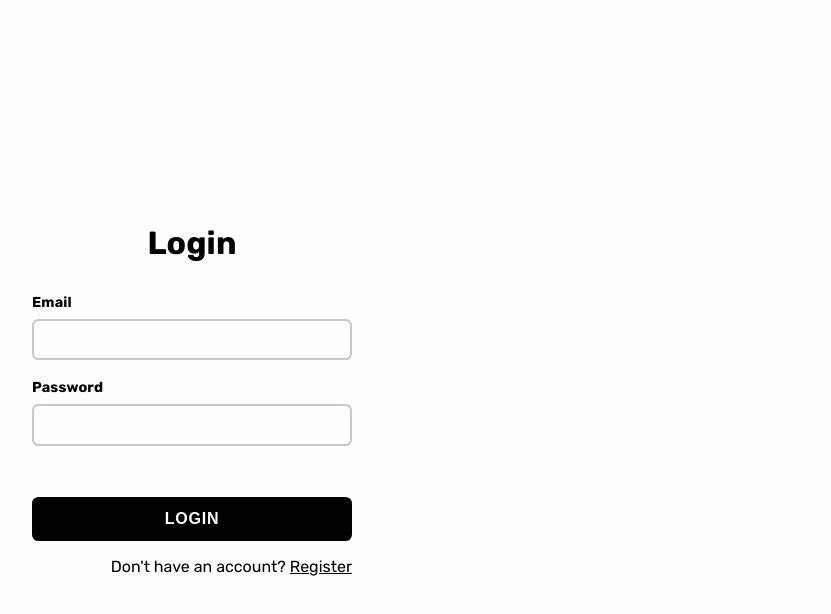
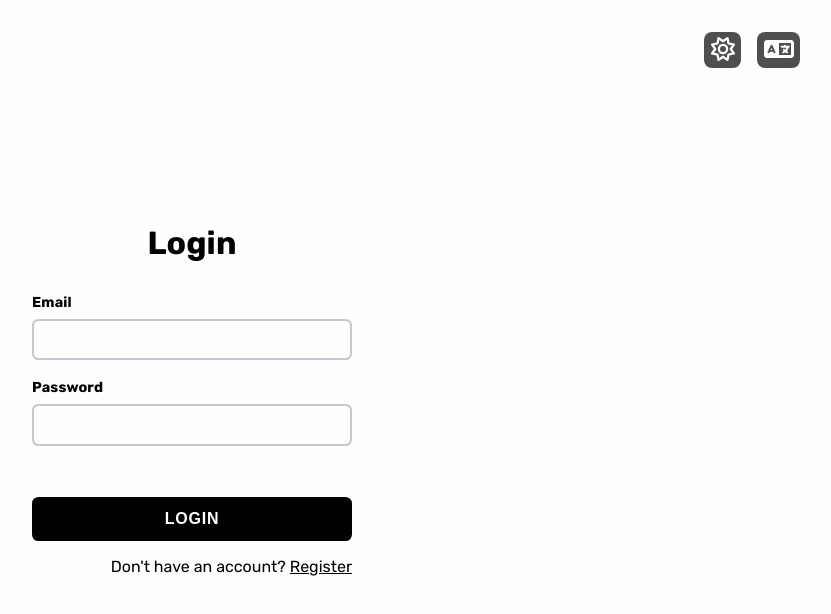
Before and after one commit to LukmanRambe/All-Note, a React (Create React App) app: page /auth/login in a window 1280 px wide. Shown: the top 614 px of the page, without its empty margins (448-1279 px from the left). Built offline with nearby package versions, Linux system fonts and the light colour scheme; no server answers.

Commit message:
feat: add dark mode and toggle language in auth page

```diff
--- /dev/null
+++ b/src/components/Layout/auth/ToggleButtons/index.jsx
@@ -0,0 +1,36 @@
+import { useContext } from 'react';
+
+import { LanguageContext } from '../../../context/LanguageContext';
+import { ThemeContext } from '../../../context/ThemeContext';
+
+import { faMoon, faSun } from '@fortawesome/free-regular-svg-icons';
+import { faLanguage } from '@fortawesome/free-solid-svg-icons';
+import { FontAwesomeIcon } from '@fortawesome/react-fontawesome';
+import { ChangeLanguage, ToggleTheme, Wrapper } from '../../../../styles/ToggleButtons.styles';
+
+const ToggleButtons = () => {
+	const { languageSets, setCurrentLanguage } = useContext(LanguageContext);
+	const { currentTheme, setCurrentTheme } = useContext(ThemeContext);
+
+	const handleToggleTheme = () => {
+		setCurrentTheme((prevState) => (prevState === 'light' ? 'dark' : 'light'));
+	};
+
+	const handleChangeLanguage = () => {
+		setCurrentLanguage((prevState) => (prevState === 'id' ? 'en' : 'id'));
+	};
+
+	return (
+		<Wrapper>
+			<ToggleTheme type='button' onClick={handleToggleTheme} title={languageSets.navbar.title.toggleTheme}>
+				{currentTheme === 'light' ? <FontAwesomeIcon icon={faSun} /> : <FontAwesomeIcon icon={faMoon} />}
+			</ToggleTheme>
+
+			<ChangeLanguage type='button' onClick={handleChangeLanguage} title={languageSets.navbar.title.changeLanguage}>
+				<FontAwesomeIcon icon={faLanguage} />
+			</ChangeLanguage>
+		</Wrapper>
+	);
+};
+
+export default ToggleButtons;
--- a/src/components/Layout/auth/index.jsx
+++ b/src/components/Layout/auth/index.jsx
@@ -1,10 +1,12 @@
 import { Outlet } from 'react-router-dom';
 import GlobalStyle from '../../../GlobalStyles';
+import ToggleButtons from './ToggleButtons';
 
 const AuthLayout = () => {
 	return (
 		<>
 			<main>
+				<ToggleButtons />
 				<Outlet />
 
 				<GlobalStyle />
--- /dev/null
+++ b/src/styles/ToggleButtons.styles.jsx
@@ -0,0 +1,50 @@
+import styled from 'styled-components';
+
+export const Wrapper = styled.article`
+	position: fixed;
+	display: flex;
+	align-items: center;
+	justify-content: end;
+	top: 2rem;
+	right: 2rem;
+	gap: 1rem;
+
+	@media only screen and (max-width: 600px) {
+		top: 1rem;
+		right: 1rem;
+	}
+`;
+
+export const ToggleTheme = styled.button`
+	cursor: pointer;
+	color: ${(props) => props.theme.colors['navbar-text']};
+	background: ${(props) => props.theme.colors['navbar-icon-background']};
+	border-radius: 0.5rem;
+	outline: none;
+	border: none;
+	padding: 0.25rem 0.4rem;
+	font-size: 1.5rem;
+
+	:hover {
+		color: ${(props) => props.theme.colors['navbar-text']};
+		background: ${(props) => props.theme.colors['navbar-icon-background-hover']};
+		transition: all ease-in-out 0.15s;
+	}
+`;
+
+export const ChangeLanguage = styled.button`
+	cursor: pointer;
+	color: ${(props) => props.theme.colors['navbar-text']};
+	background: ${(props) => props.theme.colors['navbar-icon-background']};
+	border-radius: 0.5rem;
+	outline: none;
+	border: none;
+	padding: 0.25rem 0.4rem;
+	font-size: 1.5rem;
+
+	:hover {
+		color: ${(props) => props.theme.colors['navbar-text']};
+		background: ${(props) => props.theme.colors['navbar-icon-background-hover']};
+		transition: all ease-in-out 0.15s;
+	}
+`;
```
Also changed, not shown: 1 other file (tests, documents, lock files or other folders).
